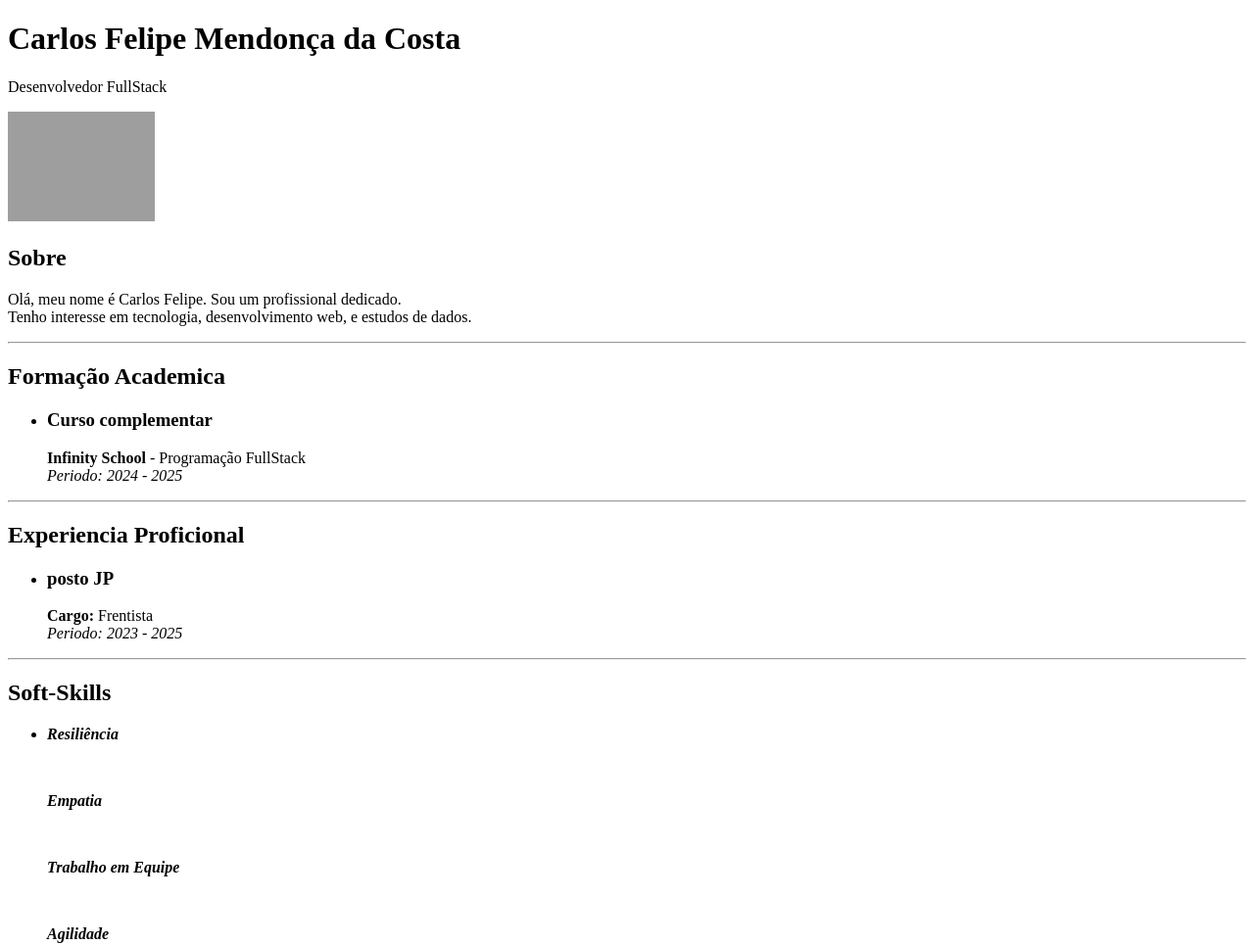
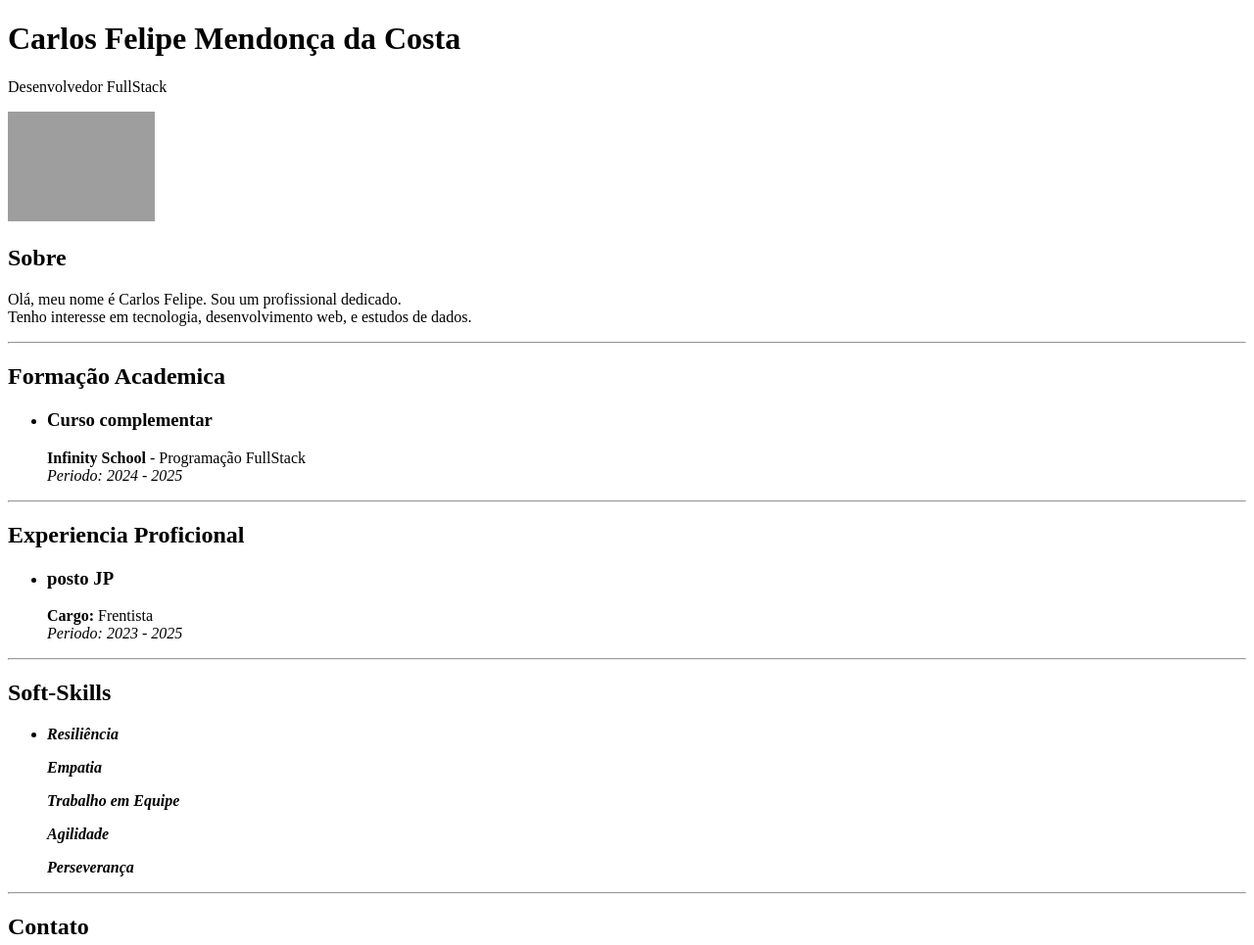
Before and after one commit to Carlosfelipe21/Atividades.HTML, a plain HTML site: page index.htm in a window 1280 px wide. Shown: the top 965 px of the page at 98% size. Drawn offline with Linux system fonts and the light colour scheme; grey boxes are pictures that could not be loaded.

Commit message:
Update index.htm

```diff
--- a/index.htm
+++ b/index.htm
@@ -40,10 +40,10 @@
     <h2>Soft-Skills</h2>
     <ul>
         <li>
-            <p><b><i>Resiliência</i></b></p> <br>
-            <p><b><i>Empatia</i></b></p> <br>
-            <p><b><i>Trabalho em Equipe</i></b></p> <br>
-            <p><b><i>Agilidade</i></b></p> <br>
+            <p><b><i>Resiliência</i></b></p>
+            <p><b><i>Empatia</i></b></p>
+            <p><b><i>Trabalho em Equipe</i></b></p>
+            <p><b><i>Agilidade</i></b></p>
             <p><b><i>Perseverança</i></b></p>
         </li>
     </ul>
```
